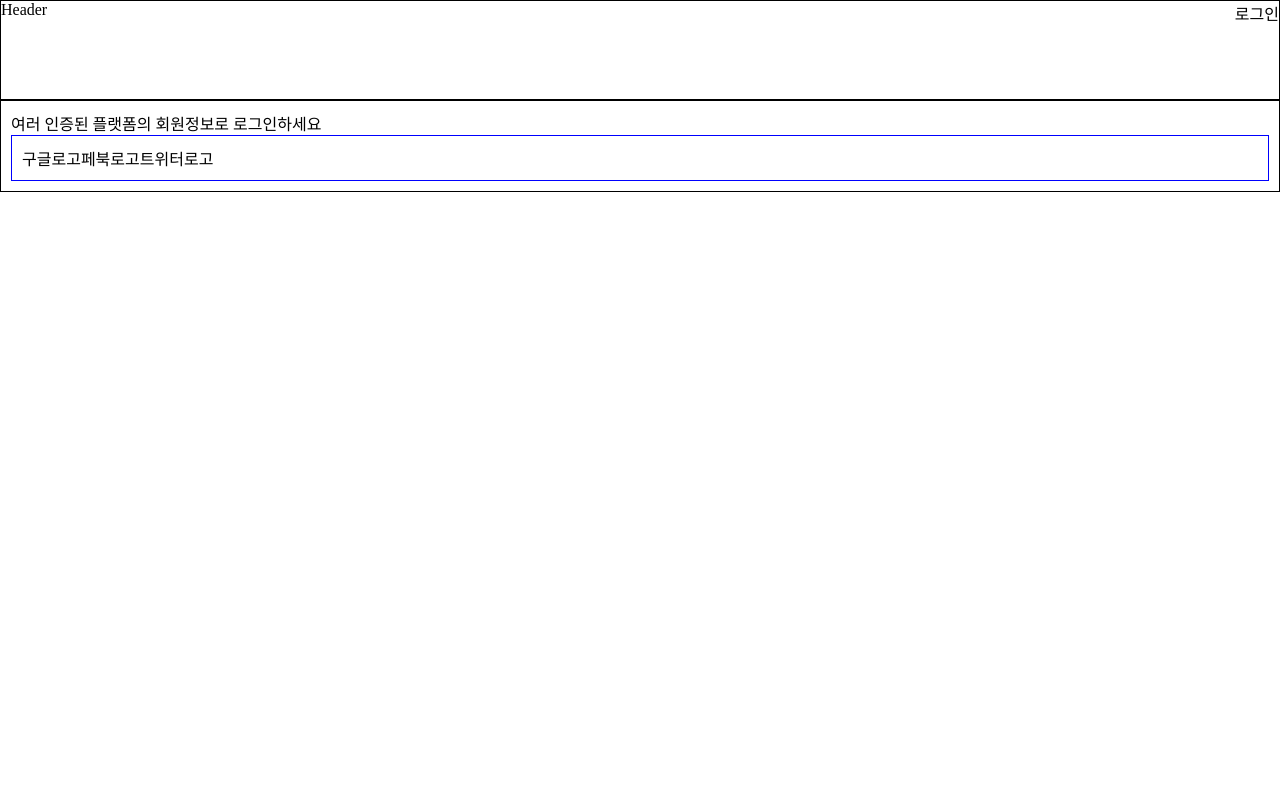
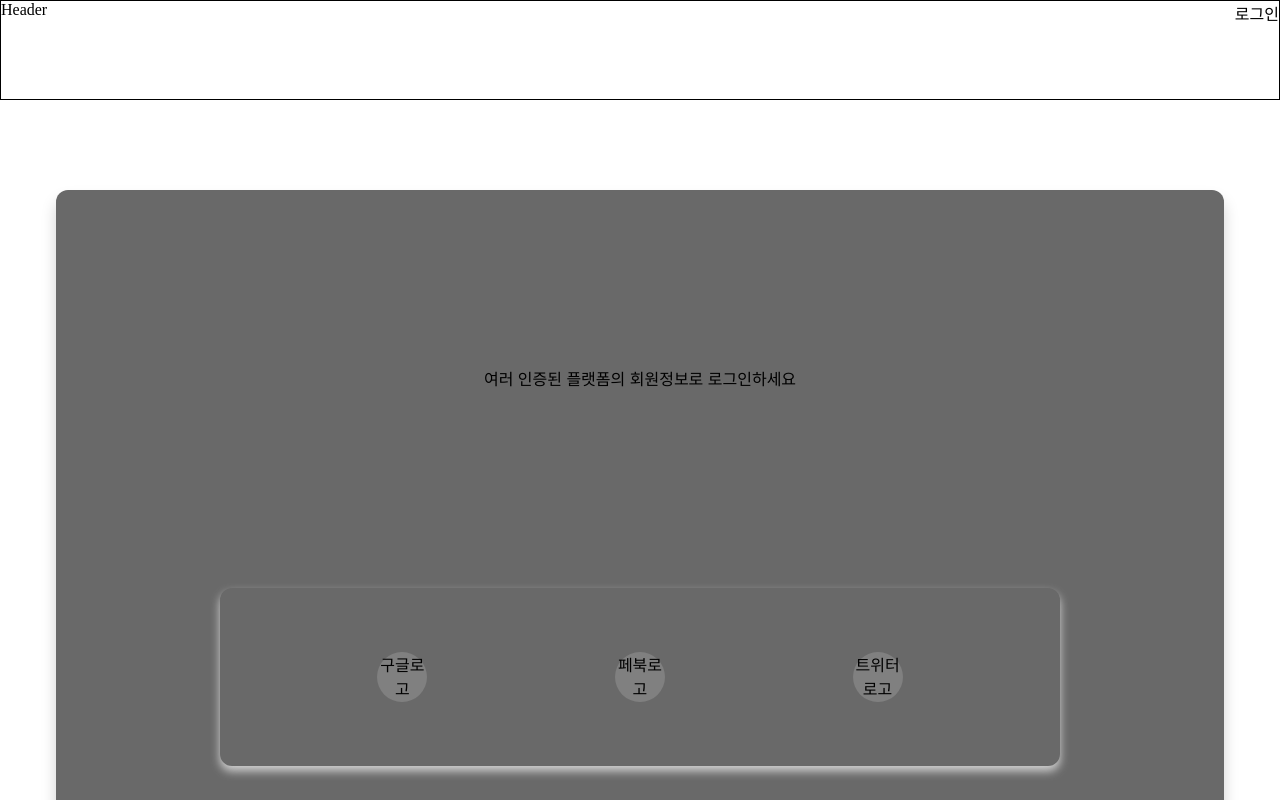
Before and after one commit to pho9902/yanawa, a Next.js app: page /login in a window 1280 px wide. Shown: the top 800 px of the page. Built offline with nearby package versions, Linux system fonts and the light colour scheme; no server answers.

Commit message:
gyun: 로그인페이지 레이아웃

```diff
--- a/src/components/Login.js
+++ b/src/components/Login.js
@@ -35,11 +35,19 @@ export default function Login() {
 
   return (
     <div className={styles.wrap}>
-      <div>여러 인증된 플랫폼의 회원정보로 로그인하세요</div>
+      <div className={styles.loginbox}>
+        여러 인증된 플랫폼의 회원정보로 로그인하세요
+      </div>
       <div className={styles.logoBox}>
-        <div onClick={handleGoogleLogin}>구글로고</div>
-        <div onClick={handleFacebookLogin}>페북로고</div>
-        <div onClick={handleTwitterLogin}>트위터로고</div>
+        <div className={styles.logo} onClick={handleGoogleLogin}>
+          구글로고
+        </div>
+        <div className={styles.logo} onClick={handleFacebookLogin}>
+          페북로고
+        </div>
+        <div className={styles.logo} onClick={handleTwitterLogin}>
+          트위터로고
+        </div>
       </div>
     </div>
   );
--- a/src/components/Main.js
+++ b/src/components/Main.js
@@ -2,6 +2,7 @@ import styles from "@/styles/Main.module.scss";
 import { getPosts } from "@/api/getList";
 import { useEffect, useState } from "react";
 import { checkQueryString } from "@/utils/checkQS";
+import { auth } from "@/fb/firebaseConfig";
 
 export default function Main() {
   const [list, setList] = useState();
@@ -17,6 +18,7 @@ export default function Main() {
   useEffect(() => {
     checkQueryString();
     getData();
+    // console.log(auth.)
   }, []);
 
   return (
--- a/src/styles/Login.module.scss
+++ b/src/styles/Login.module.scss
@@ -1,10 +1,39 @@
 .wrap {
-  border: 1px solid;
+  border-radius: 12px;
+  box-shadow: 0 10px 15px lightgray;
   padding: 10px;
+  text-align: center;
+  margin: 7vw 7vh;
+  height: 100vh;
+  background-color: #696969;
+}
+
+.loginbox {
+  display: flex;
+  justify-content: center;
+  padding: 0 auto;
+  height: 7vh;
+  margin: 13vw 7vh;
+  border-radius: 12px;
+  font-family: "Dongle", sans-serif;
+  text-size-adjust: auto;
 }
 
 .logoBox {
-  padding: 10px;
-  border: 1px solid blue;
+  padding: 5vw;
+  border-radius: 12px;
   display: flex;
+  margin: 12vw;
+  box-shadow: 0 5px 10px lightgray;
 }
+
+.logo {
+  display: flex;
+  flex-direction: row;
+  justify-content: space-between;
+  width: 50px;
+  height: 50px;
+  background-color: gray;
+  border-radius: 50%;
+  margin: 0 auto;
+}
```
